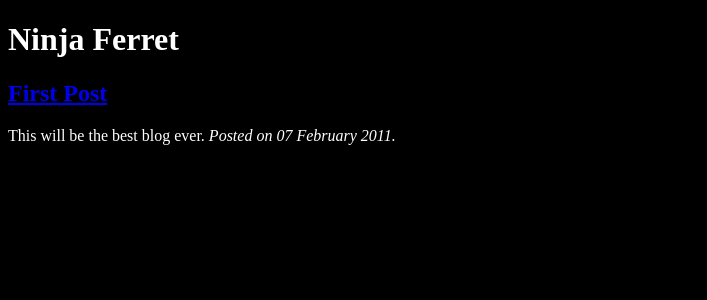
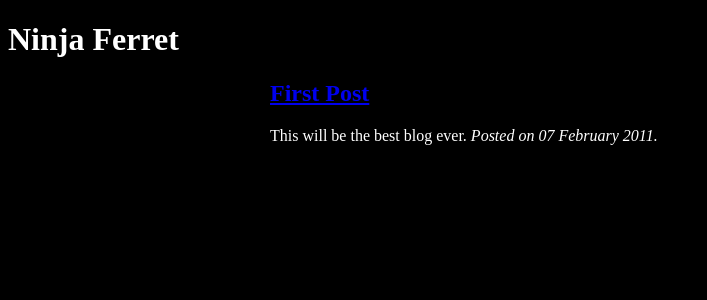
Before and after one commit to ninjaferret/ninjaferret.github.com, a Jekyll site: the page built from index.html, in a window 1280 px wide. Shown: the top 300 px of the page, without its empty margins (0-707 px from the left). Built offline with Jekyll 4.4.1, drawn with Linux system fonts in a browser that asks for light colours.

Commit message:
More CSS formatting

```diff
--- a/_layouts/default.html
+++ b/_layouts/default.html
@@ -1,13 +1,14 @@
 <!DOCTYPE html>
 <html>
 <head>
-	<link href="/stylesheets/ninjaferret.css" media="screen" rel="stylesheet" type="text/css" />
+	<link href="./stylesheets/ninjaferret.css" media="screen" rel="stylesheet" type="text/css" />
     <title>{{ page.title }}</title>
 </head>
 
 <body>
 <h1>{{ page.title }}</h1>
-
+<div id="content">
 {{ content }}
+</div>
 </body>
 </html>
--- a/stylesheets/ninjaferret.css
+++ b/stylesheets/ninjaferret.css
@@ -2,3 +2,8 @@ body {
    background-color: black;
    color: white;
    }
+
+#content {
+   width: 740px;
+   margin: auto;
+   }
```
